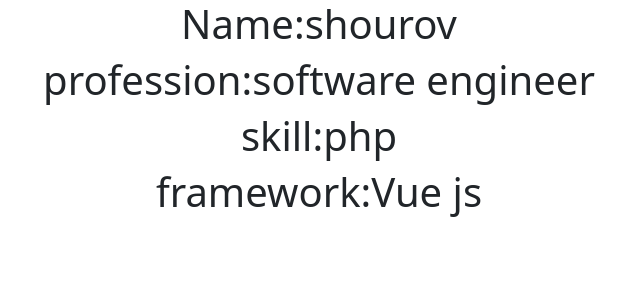
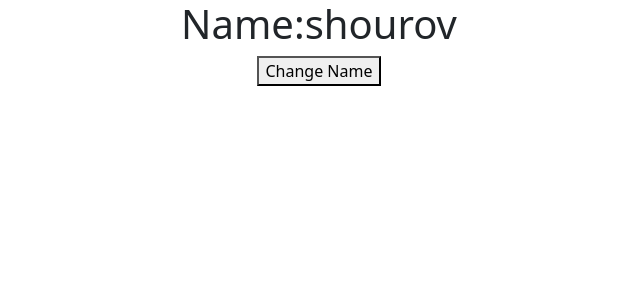
Before and after one commit to ratulshourov/reactwork, a React (Create React App) app: page / in a window 1280 px wide. Shown: the top 300 px of the page, without its empty margins (321-961 px from the left). Built offline with nearby package versions, Linux system fonts and the light colour scheme.

Commit message:
Set State Work to change the name

```diff
--- a/src/App.js
+++ b/src/App.js
@@ -6,6 +6,7 @@
 import Button from './components/Button';
 import Arrow from './components/Arrow';
 import Statework from './components/Statework';
+import Setstatework from './components/Setstatework';
 function App() {
   return (
     <div className="App">
@@ -15,7 +16,8 @@
       <About address="Dhaka"></About>
       <Button></Button> */}
       {/* <Arrow></Arrow> */}
-      <Statework></Statework>
+      {/* <Statework></Statework> */}
+      <Setstatework></Setstatework>
     </div>
   );
 
--- /dev/null
+++ b/src/components/Setstatework.js
@@ -0,0 +1,22 @@
+import React, { Component } from 'react';
+class Setstatework extends Component {
+    constructor() {
+        super();
+        this.state = {
+            name: 'shourov',
+        }
+    }
+     updatename=(updatename)=>{
+this.setState({name:updatename})
+    }
+    render() {
+        return (
+            <div>
+                <h1>Name:{this.state.name}</h1>
+                <button onClick ={this.updatename.bind(this,"Md.Ratul Uddin Ashraf")}>Change Name</button>
+            </div>
+        )
+    }
+}
+
+export default Setstatework;
```
